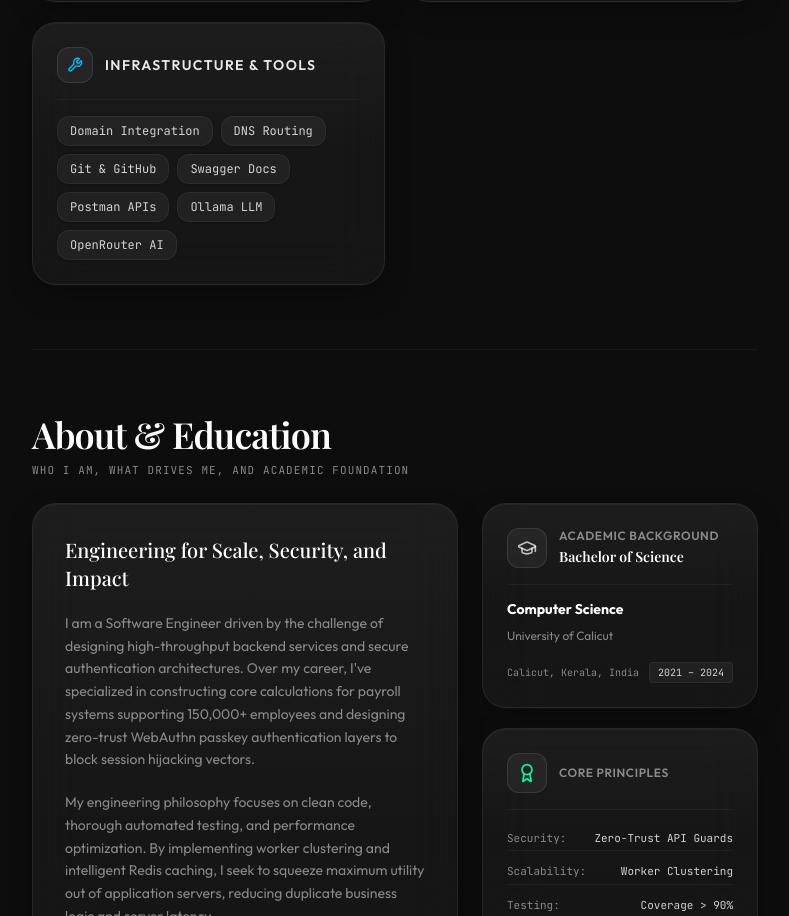
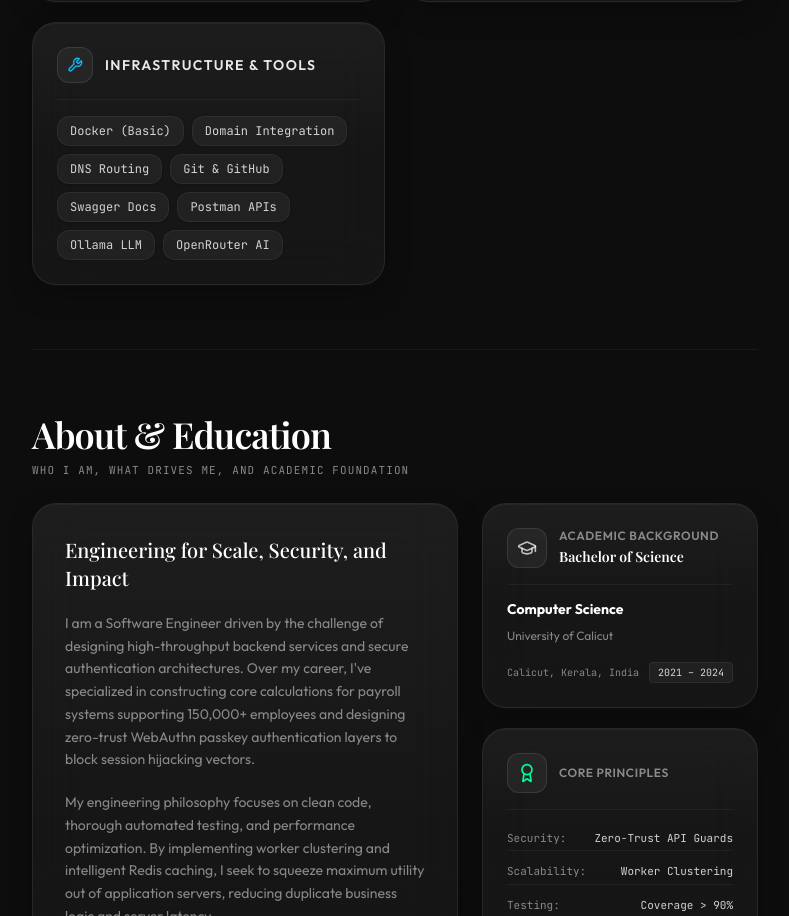
Before and after one commit to NajilRahman/portfolio, a React (Vite) app: page / in a window 1280 px wide. Shown: the part 4620-5536 px from the top of the page, without its empty margins (452-1241 px from the left). Built offline with nearby package versions, Linux system fonts and the light colour scheme; a web font is replaced by a local one.

Commit message:
Update skills: Add Docker (Basic)

```diff
--- a/src/components/Skills.tsx
+++ b/src/components/Skills.tsx
@@ -31,7 +31,7 @@ const skillsData: SkillCategory[] = [
   {
     title: "Infrastructure & Tools",
     icon: <Wrench className="w-4 h-4 text-sky-400" />,
-    items: ["Domain Integration", "DNS Routing", "Git & GitHub", "Swagger Docs", "Postman APIs", "Ollama LLM", "OpenRouter AI"]
+    items: ["Docker (Basic)", "Domain Integration", "DNS Routing", "Git & GitHub", "Swagger Docs", "Postman APIs", "Ollama LLM", "OpenRouter AI"]
   }
 ];
 
```
